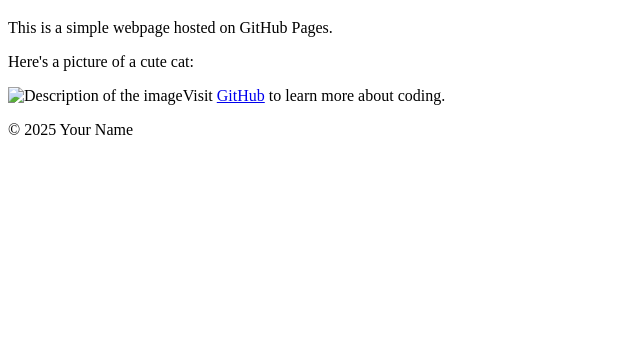
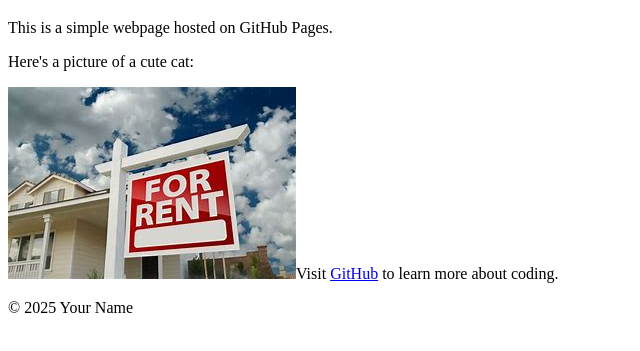
Before and after one commit to Bida24-083/My-Git-Hub-Page, a plain HTML site: page index.html in a window 1280 px wide. Shown: the part 61-412 px from the top of the page, without its empty margins (0-640 px from the left). Drawn offline with Linux system fonts and the light colour scheme.

Commit message:
Update index.html

```diff
--- a/index.html
+++ b/index.html
@@ -27,7 +27,7 @@
 
 <p>Here's a picture of a cute cat:</p>
 
-  <img src="path/to/your/image.jpg" alt="Description of the image"
+  <img src="download.jpg" alt="House for rent"
 
 <p>Visit <a href="https://github.com">GitHub</a> to learn more about coding.</p>
 
```
